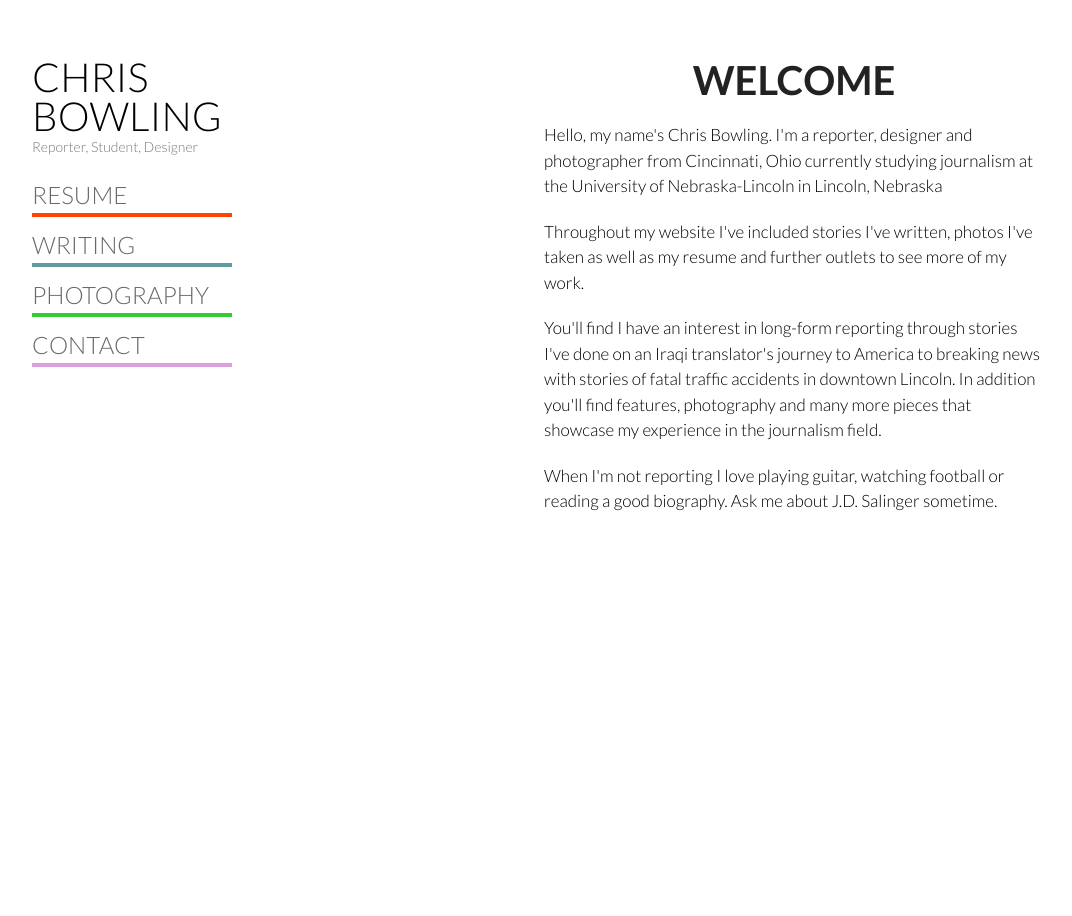
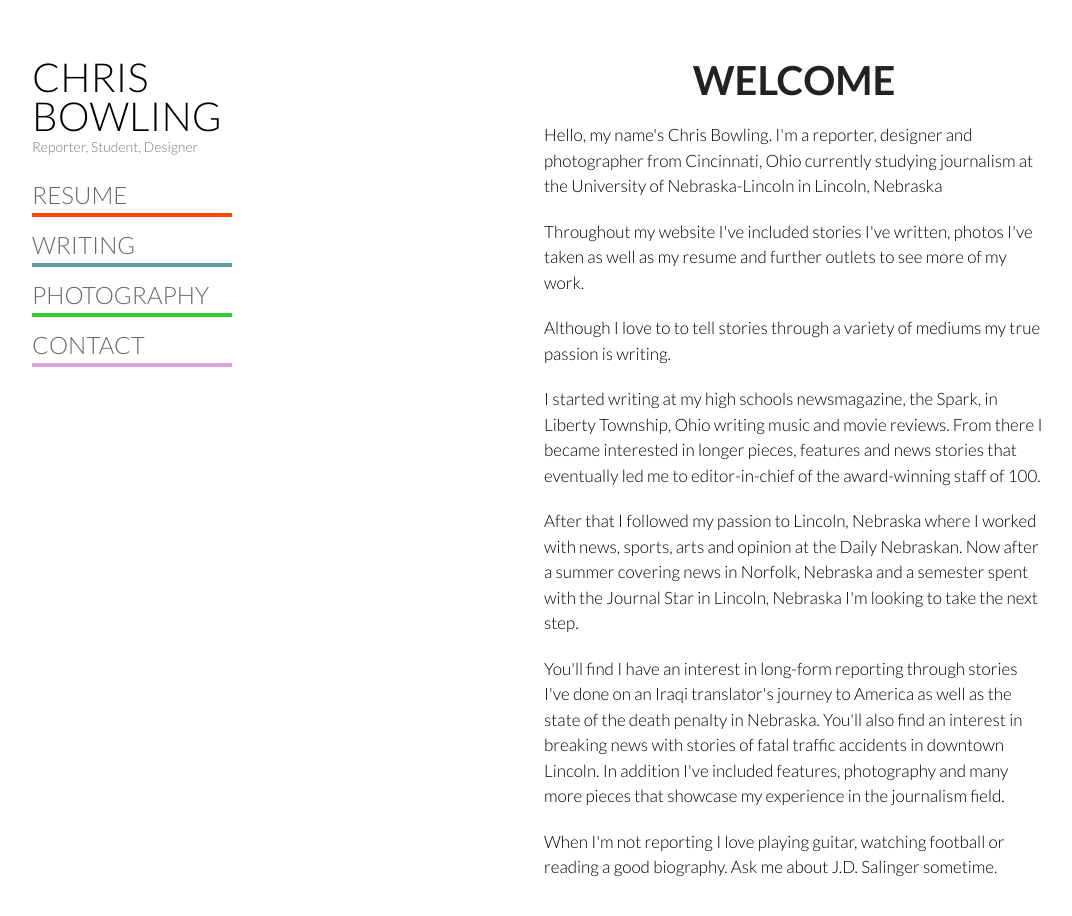
Before and after one commit to ChrisBowling/chrisbowling.github.io, a plain HTML site: page index.html in a window 1280 px wide. Shown: the whole page, without its empty margins (178-1250 px from the left). Before the commit the page ends 800 px from the top, so only its background shows below. Drawn offline with Linux system fonts and the light colour scheme; a web font is replaced by a local one.

Commit message:
updated about me

```diff
--- a/index.html
+++ b/index.html
@@ -43,7 +43,10 @@
           <h1 class="welcome">WELCOME</h1>
                 <p class="storytext">Hello, my name's Chris Bowling. I'm a reporter, designer and photographer from Cincinnati, Ohio currently studying journalism at the University of Nebraska-Lincoln in Lincoln, Nebraska</p>
           <p class="storytext">Throughout my website I've included stories I've written, photos I've taken as well as my resume and further outlets to see more of my work. </p>
-          <p class="storytext">You'll find I have an interest in long-form reporting through stories I've done on an Iraqi translator's journey to America to breaking news with stories of fatal traffic accidents in downtown Lincoln. In addition you'll find features, photography and many more pieces that showcase my experience in the journalism field.</p>
+          <p class="storytext">Although I love to to tell stories through a variety of mediums my true passion is writing.
+              <p class="storytext">I started writing at my high schools newsmagazine, the Spark, in Liberty Township, Ohio writing music and movie reviews. From there I became interested in longer pieces, features and news stories that eventually led me to editor-in-chief of the award-winning staff of 100.</p>
+          <p class="storytext">After that I followed my passion to Lincoln, Nebraska where I worked with news, sports, arts and opinion at the Daily Nebraskan. Now after a summer covering news in Norfolk, Nebraska and a semester spent with the Journal Star in Lincoln, Nebraska I'm looking to take the next step.</p>
+          <p class="storytext">You'll find I have an interest in long-form reporting through stories I've done on an Iraqi translator's journey to America as well as the state of the death penalty in Nebraska. You'll also find an interest in breaking news with stories of fatal traffic accidents in downtown Lincoln. In addition I've included features, photography and many more pieces that showcase my experience in the journalism field.</p>
                 <p class="storytext">When I'm not reporting I love playing guitar, watching football or reading a good biography. Ask me about J.D. Salinger sometime.</p>
       </section>
   </body>
```
